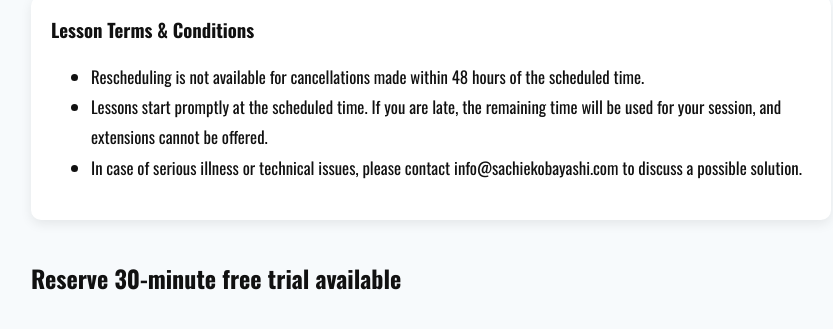
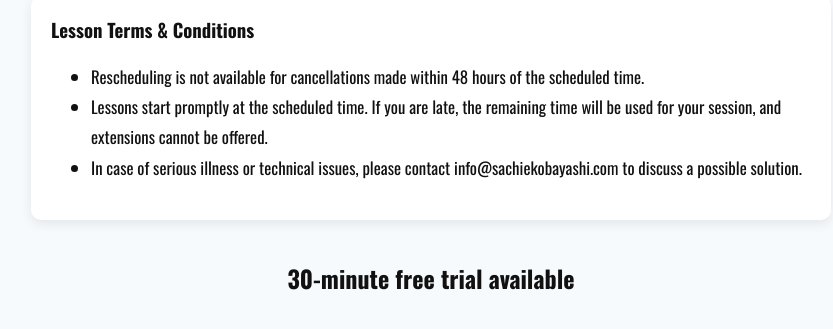
Before and after one commit to kbys88/kbys88.github.io, a Jekyll site: the page built from lesson_fren.md, in a window 1280 px wide and 900 px high, scrolled down 4117 px. Shown: the top 329 px of the window, without its empty margins (209-1042 px from the left). Built offline with Jekyll 4.4.1, drawn with Linux system fonts in a browser that asks for light colours; some web fonts are replaced; some of the changed lines change nothing that is shown.

Commit message:
Update lesson_fren.md

```diff
--- a/lesson_fren.md
+++ b/lesson_fren.md
@@ -88,7 +88,10 @@ permalink: /lesson_fren/
 
 <!-- description 2-->
 <h2 data-en="30-minute free trial available"
-    data-fr="Essai gratuit de 30 minutes disponible"></h2>
+    data-fr="Essai gratuit de 30 minutes disponible"
+    style="text-align: center;">
+</h2>
+
 
 <!-- Website Section -->
 <div class="card" style="text-align:center;">
@@ -166,7 +169,10 @@ function showVideo(lang) {
 
 <!-- description 2-->
 <h2 data-en="30-minute free trial available"
-    data-fr="Essai gratuit de 30 minutes disponible"></h2>
+    data-fr="Essai gratuit de 30 minutes disponible"
+    style="text-align: center;">
+</h2>
+
 <!-- Tutorial -->
 <!--<div class="card">
   <h2 data-en="Tutorial Video (EUR19.9)" data-fr="Vidéo Tutoriel (EUR19.9)"></h2>
@@ -200,10 +206,12 @@ function showVideo(lang) {
   </ul>
 </div>
 
+<!-- description 2-->
+<h2 data-en="30-minute free trial available"
+    data-fr="Essai gratuit de 30 minutes disponible"
+    style="text-align: center;">
+</h2>
 
-<!-- description 2-->
-<h2 data-en="Reserve 30-minute free trial available"
-    data-fr="Essai gratuit de 30 minutes disponible"></h2>
 <!-- Calendly inline widget begin -->
 <div class="calendly-inline-widget" data-url="https://calendly.com/sound-sachiekobayashi/new-meeting?primary_color=8cc6da" style="min-width:320px;height:100%;"></div>
 <script type="text/javascript" src="https://assets.calendly.com/assets/external/widget.js" async></script>
```
